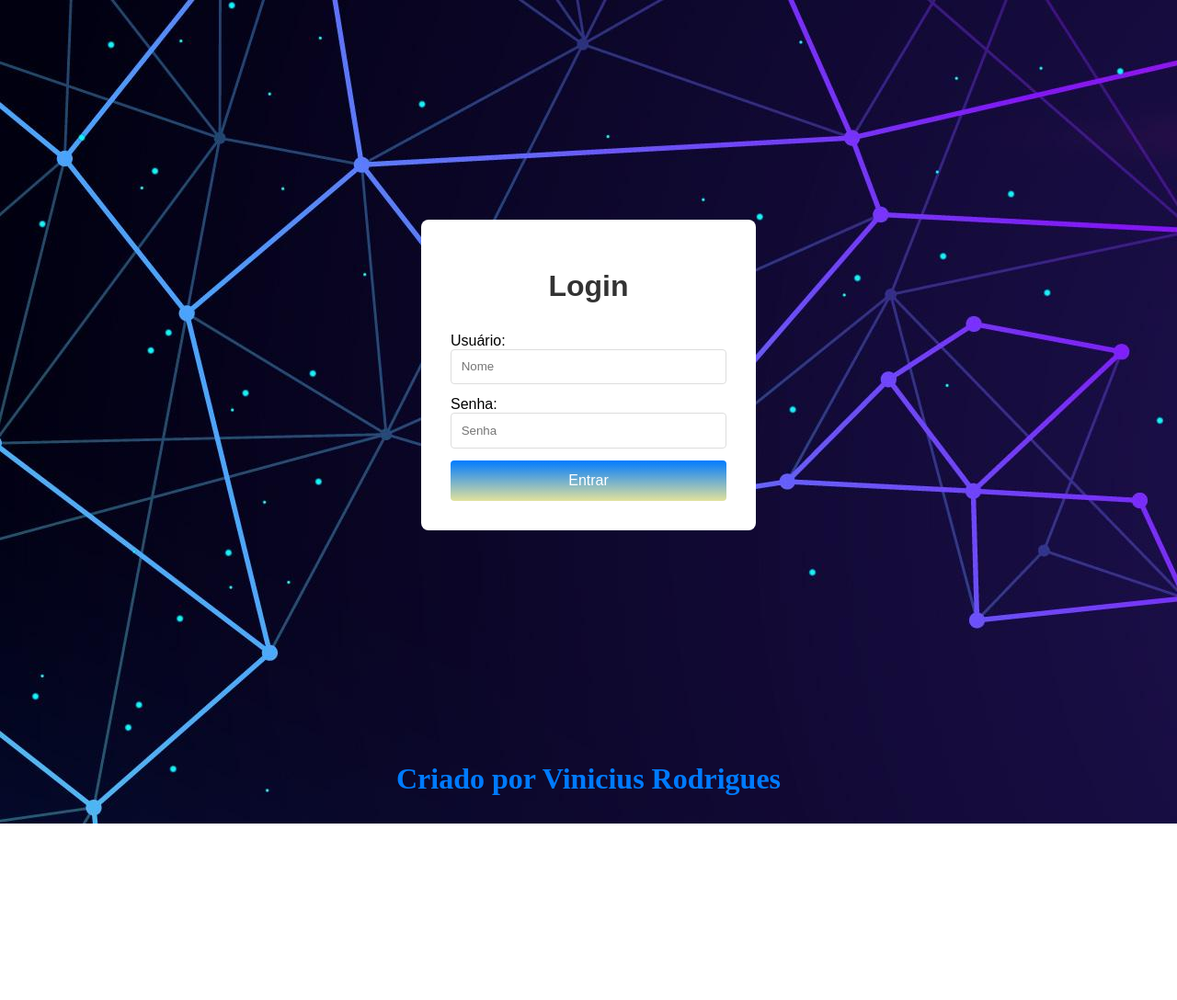
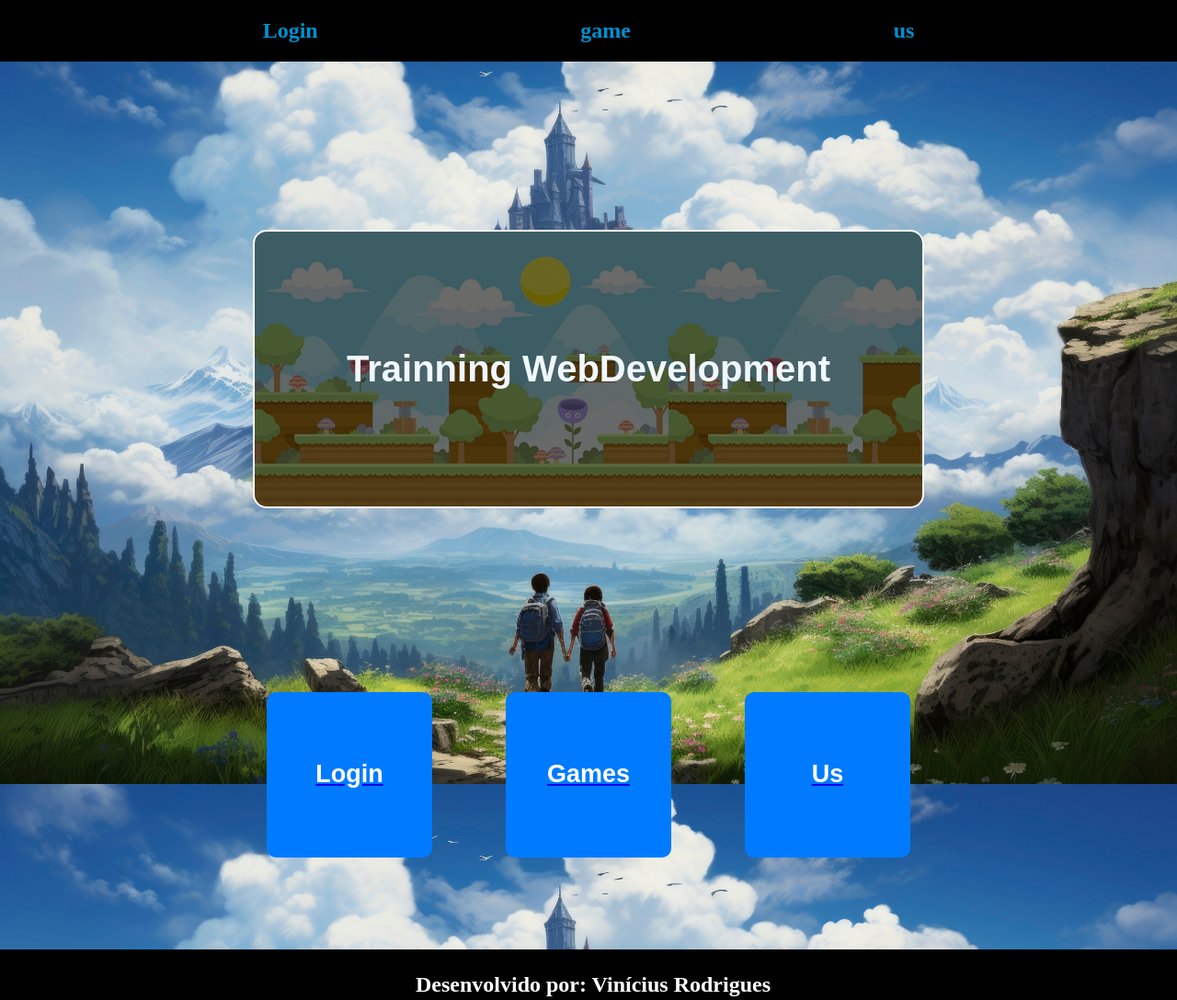
Before and after one commit to vinihdmv/programacao-web, a plain HTML site: page index.html in a window 1280 px wide. Shown: the whole page at 92% size. Before the commit the page ends 896 px from the top, so only its background shows below. Drawn offline with Linux system fonts and the light colour scheme.

Commit message:
pagina main V 1.0

```diff
--- a/index.css
+++ /dev/null
@@ -1,59 +0,0 @@
-footer {
-    display: flex;
-    justify-content: center;
-    align-items: center;
-    bottom: 0;
-    color: #007bff;
-}
-
-body{
-background-image: url(fundo.jpg);
-}
-
-main {
-    font-family: Arial, sans-serif;
-    display: flex;
-    justify-content: center;
-    align-items: center;
-    height: 100vh;
-    margin: 0;
-
-}
-
-.login-container {
-    background-color: #ffffff;
-    padding: 2em;
-    border-radius: 8px;
-    width: 300px;
-}
-
-
-.login-container h1 {
-    margin-bottom: 1em;
-    text-align: center;
-    color: #333;
-}
-
-.login-form {
-    display: flex;
-    flex-direction: column;
-}
-
-
-.login-form input {
-    padding: 0.8em;
-    margin-bottom: 1em;
-    border: 1px solid #ddd;
-    border-radius: 4px;
-}
-
-.login-form button {
-    padding: 0.8em;
-    border: none;
-    border-radius: 4px;
-    background:linear-gradient(#007bff, rgb(226, 226, 156) );
-
-    color: #fff;
-    font-size: 1em;
-    cursor: pointer;
-}
--- a/index.html
+++ b/index.html
@@ -1,43 +1,62 @@
 <!DOCTYPE html>
 <html lang="pt-BR">
-
 <head>
     <meta charset="UTF-8">
     <meta name="viewport" content="width=device-width, initial-scale=1.0">
-    <title>Login</title>
-    <link rel="stylesheet" href="index.css">
+    <title>WebDevelopment</title>
+    <linK rel="stylesheet" href="style.css">
 </head>
-
 <body>
-
     <header>
-
+        <div class="menu">
+            <h2>Login</h2>
+            <h2>game</h2>
+            <h2>us</h2>
+        </div>
     </header>
 
     <main>
-        <div class="login-container">
-            <h1>Login</h1>
-            <form class="login-form">
-                <label for="username">Usuário:</label>
-                <input type="text" placeholder="Nome" id="username" name="username" required>
+        <div class="mainTitle">
+            <h1>Trainning WebDevelopment</h1>
+        </div>
 
-                <label for="password">Senha:</label>
-                <input type="password" placeholder="Senha" id="password" name="password" required>
+        <div class="orgLabels">
 
-                <button type="submit">Entrar</button>
-            </form>
+            <div class="loginLabelMenu">
+                <a href="login.html">
+                    <button class="labelButton">
+                        <h2>Login</h2>
+                    </button>
+                </a>
+            </div>
+
+            <div class="gameLabelMenu">
+
+                <a href="games.html">
+
+                    <button class="labelButton">
+                        <h2>Games</h2>
+                    </button>
+
+                </a>
+            </div>
+
+            <div class="usLabelMenu">
+                <a href="us.html">
+                <button class="labelButton" a>
+                   <h2>Us</h2>
+                </button>
+                </a>
+            </div>
+
         </div>
     </main>
 
+
     <footer>
-        <div>
-            <h1>Criado por Vinicius Rodrigues</h1>
+        <div class="footer">
+            <h2>Desenvolvido por: <strong>Vinícius Rodrigues</strong></h2>
         </div>
     </footer>
 </body>
-
-
-<script src = "script.js" > </script>
-
-
 </html>
--- /dev/null
+++ b/style.css
@@ -0,0 +1,113 @@
+body, html {
+    margin: 0;
+    padding: 0;
+    width: 100%;
+    height: 100%;
+    display: flex;
+    flex-direction: column;
+}
+
+header {
+    background-color: rgb(0, 0, 0);
+    width: 100%;
+    position: fixed;
+    top: 0;
+}
+
+.menu {
+    display: flex;
+    justify-content: space-evenly;
+    transition: color 0.5s;
+    color: white;
+}
+
+.menu:hover {
+    color: rgb(0, 146, 208);
+}
+
+main {
+    flex-grow: 1; /* Permite que o main cresça e ocupe o espaço disponível */
+    display: flex;
+    flex-direction: column;
+    align-items: center;
+    justify-content: center;
+    background-image: url('fundoTeste.jpg');
+    background-size: cover;
+    background-position: center;
+    background-attachment: fixed;
+    background-repeat: no-repeat;
+    color: white;
+    font-family: 'Arial';
+    font-size: 20px;
+    text-align: center;
+    padding-top: 100px; /* Espaço para o header fixo */
+}
+
+.mainTitle {
+    color: aliceblue;
+    border: 2px solid rgb(255, 250, 250);
+    padding: 100px;
+    margin: 150px auto 200px auto;
+    border-radius: 15px;
+    display: flex;
+    justify-content: center;
+    align-items: center;
+    width: fit-content;
+    background-image: url('fundotitle.jpg');
+    background-color: rgba(43, 44, 42, 0.7);
+    background-blend-mode: darken;
+}
+
+.orgLabels {
+    display: flex;
+    justify-content: center;
+    gap: 80px;
+    margin-bottom: 100px
+}
+
+.labelButton {
+    padding: 40px 60px;
+    font-size: 18px;
+    color: white;
+    background-color: #007bff;
+    border: none;
+    border-radius: 10px;
+    cursor: pointer;
+    transition: background-color 0.3s, transform 0.3s;
+    display: flex;
+    flex-direction: column;
+    align-items: center;
+    justify-content: center;
+    width: 180px;
+    height: 180px;
+
+}
+
+.labelButton img.buttonIcon {
+    width: 50px;
+    height: 50px;
+    margin-bottom: 10px;
+}
+
+.labelButton:hover {
+    background-color: #0056b3;
+    transform: scale(1.05);
+}
+
+.labelButton:active {
+    background-color: #004080;
+    transform: scale(0.95);
+}
+
+footer {
+    background-color: black;
+    color: white;
+    text-align: center;
+    padding: 5px;
+    width: 100%;
+    position: relative;
+    bottom: 0;
+    left: 0;
+    right: 0;
+    margin-top: auto;
+}
```
Also changed, not shown: games.html (added, +11 -0 lines), login.html (added, +11 -0 lines), us.html (added, +11 -0 lines), fundo.jpg (deleted), fundoTeste.jpg (added), fundotitle.jpg (added), script.js (deleted).
